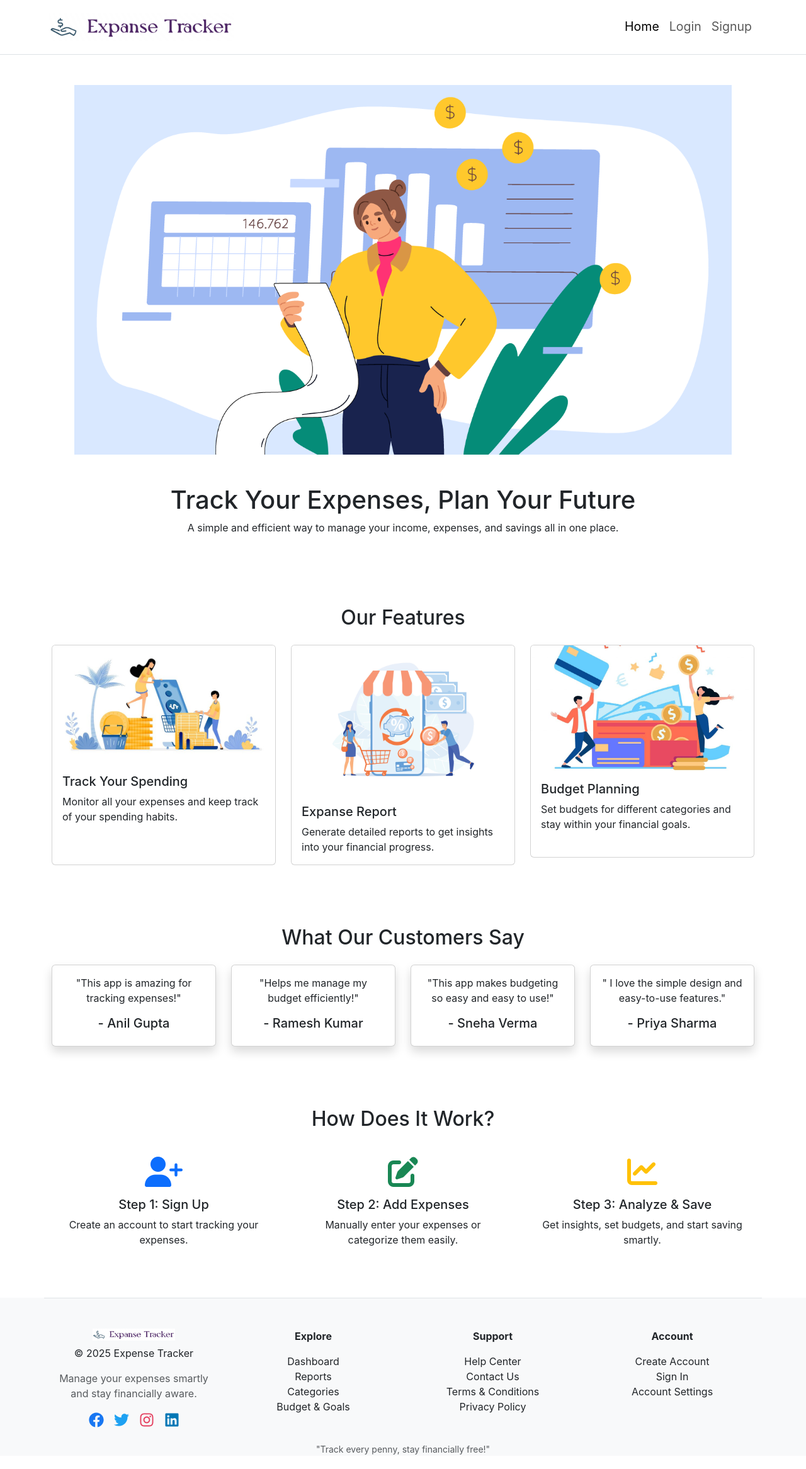
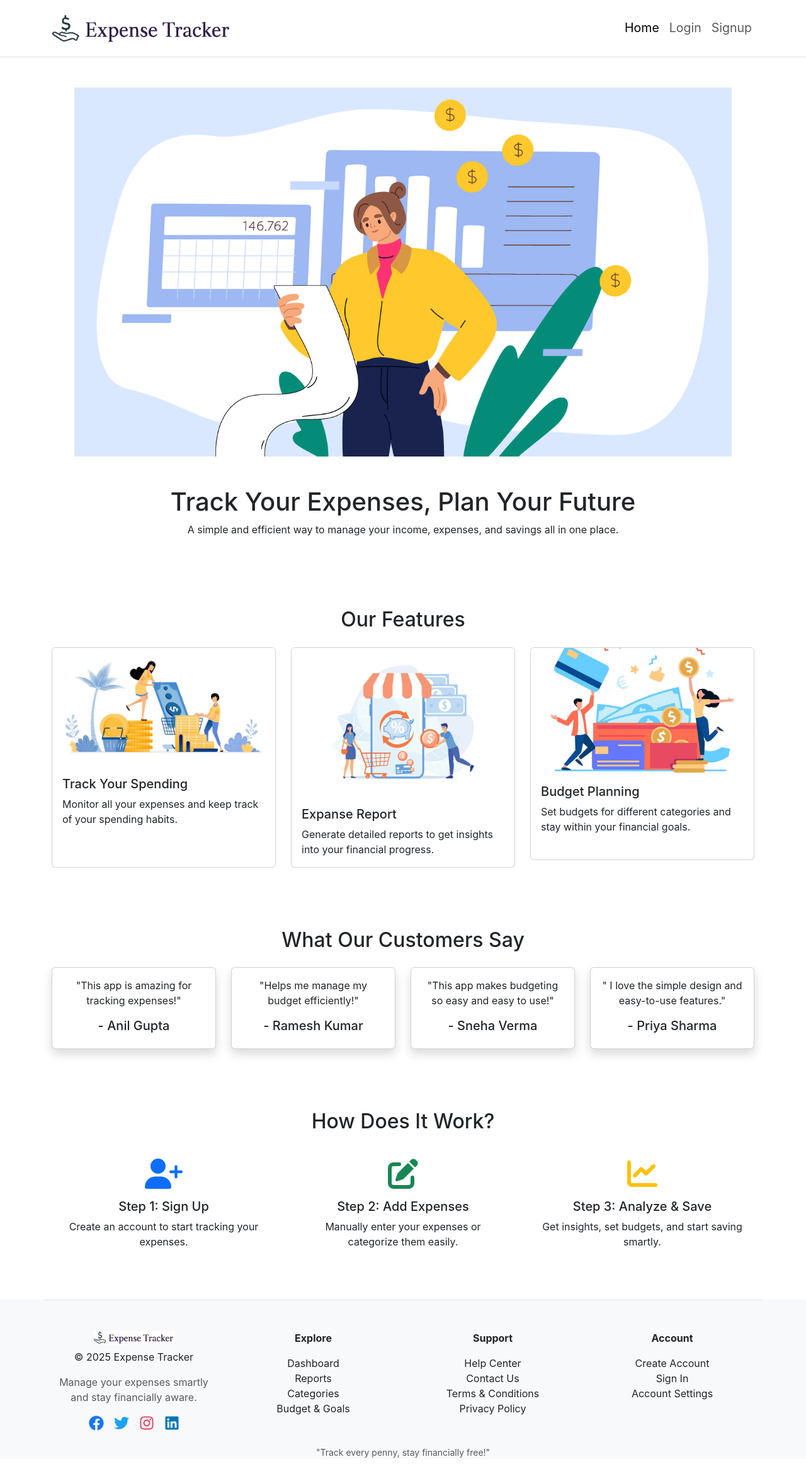
Before and after one commit to Aditi071/expense-tracker-Project, a React app: page / in a window 1280 px wide. Shown: the whole page at 63% size. Built offline with nearby package versions, Linux system fonts and the light colour scheme; no server answers.

Commit message:
icon fixes

```diff
--- a/public/index.html
+++ b/public/index.html
@@ -13,7 +13,7 @@
     <link rel="stylesheet" href="font-awesome-4.7.0 (1)/font-awesome-4.7.0/css/font-awesome.min.css">
     <link rel="stylesheet" href="https://cdnjs.cloudflare.com/ajax/libs/font-awesome/6.4.2/css/all.min.css">
 
-    <title>React App</title>
+    <title>Expense Tracker</title>
   </head>
   <body>
     <noscript>You need to enable JavaScript to run this app.</noscript>
--- a/src/landingPage/Footer.js
+++ b/src/landingPage/Footer.js
@@ -9,7 +9,7 @@ function Footer() {
           {/* Brand & Social Media */}
           <div className="col-md-3">
             <img
-              src="/media/images/logo.png"
+              src="/media/images/finalLogo.png"
               className="w-50 mb-2"
               alt="Expense Tracker Logo"
             />
--- a/src/landingPage/Navbar.js
+++ b/src/landingPage/Navbar.js
@@ -25,7 +25,7 @@ function Navbar() {
     <nav className="navbar navbar-expand-lg border-bottom sticky-top" style={{ backgroundColor: "#FFF" }}>
       <div className="container p-2">
         <Link className="navbar-brand" to={"/"}>
-          <img src="media/images/logo.png" style={{ width: "33%" }} alt="Logo" />
+          <img src="media/images/finalLogo.png" style={{ width: "39%" }} alt="Logo" />
         </Link>
         <button className="navbar-toggler" type="button" data-bs-toggle="collapse" data-bs-target="#navbarSupportedContent"
           aria-controls="navbarSupportedContent" aria-expanded="false" aria-label="Toggle navigation">
```
Also changed, not shown: public/favicon.ico (added), public/media/images/finalLogo.png (added).
